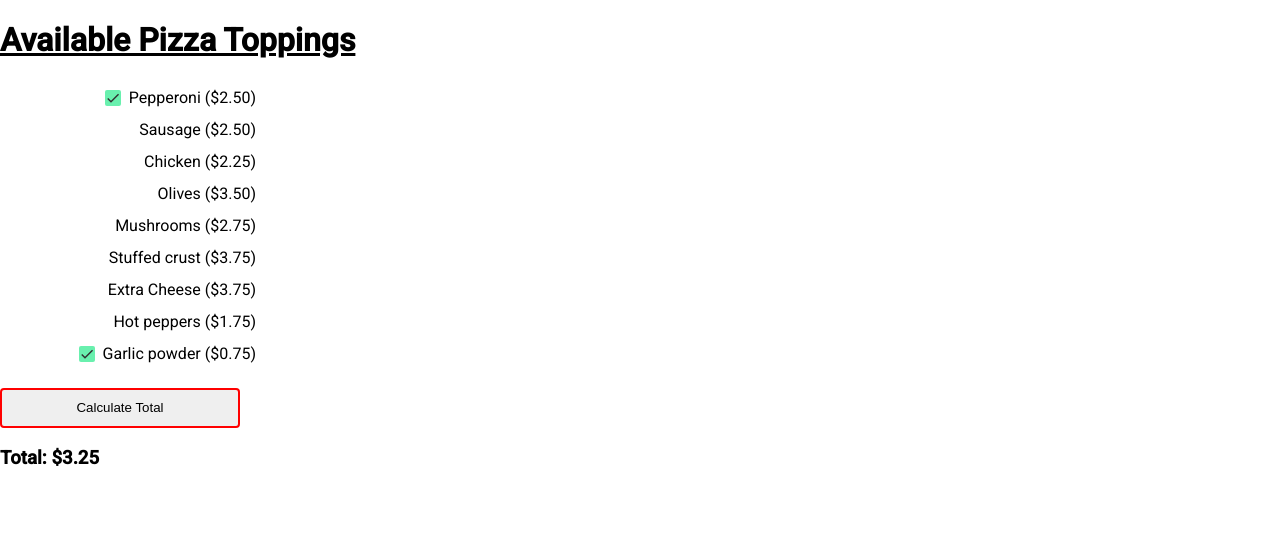
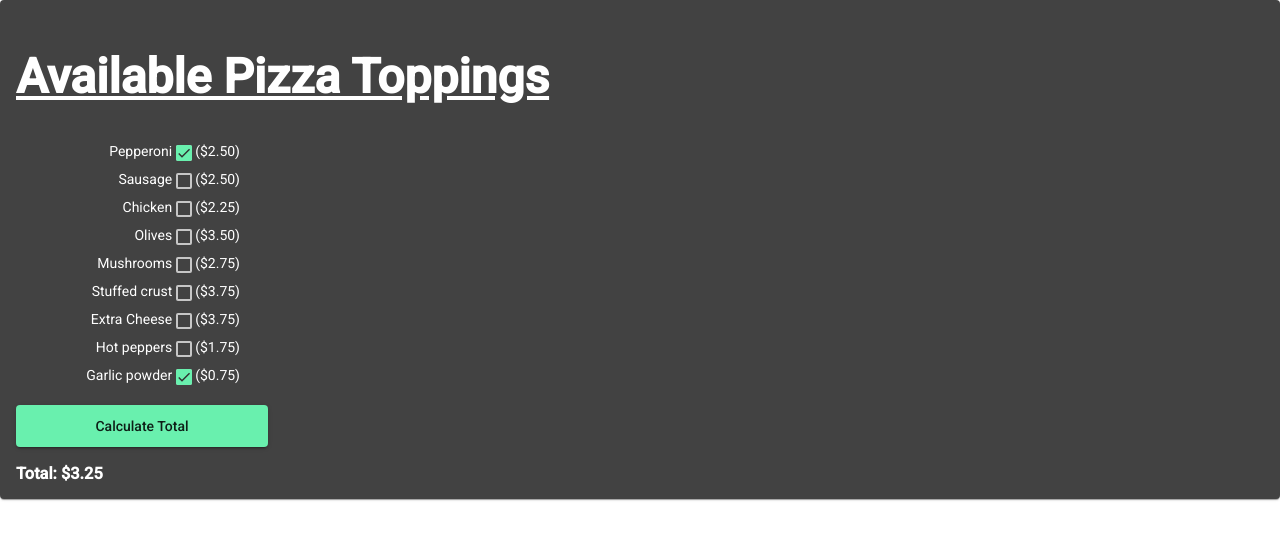
Before and after one commit to 2019-fall-jsf-th/components, an Angular app: page / in a window 1280 px wide. Shown: the top 540 px of the page. Built offline with nearby package versions, Linux system fonts and the light colour scheme.

Commit message:
Use material button, checkbox

```diff
--- a/src/app/app.module.ts
+++ b/src/app/app.module.ts
@@ -6,6 +6,8 @@ import { AppComponent } from './app.component';
 import { PizzaToppingComponent } from './pizza-topping/pizza-topping.component';
 import { BrowserAnimationsModule } from '@angular/platform-browser/animations';
 import { MatCheckboxModule } from '@angular/material/checkbox';
+import { MatCardModule } from '@angular/material/card';
+import { MatButtonModule } from '@angular/material/button';
 
 @NgModule({
   declarations: [
@@ -16,7 +18,9 @@ import { MatCheckboxModule } from '@angular/material/checkbox';
     BrowserModule,
     FormsModule,
     BrowserAnimationsModule,
-    MatCheckboxModule
+    MatCheckboxModule,
+    MatCardModule,
+    MatButtonModule
   ],
   providers: [],
   bootstrap: [AppComponent]
--- a/src/app/pizza-topping/pizza-topping.component.css
+++ b/src/app/pizza-topping/pizza-topping.component.css
@@ -19,6 +19,5 @@
 #pizzaComponentContainer button {
     width: 18em;
     height: 3em;
-    border: solid red 2px;
     border-radius: 4px;
 }
--- a/src/app/pizza-topping/pizza-topping.component.html
+++ b/src/app/pizza-topping/pizza-topping.component.html
@@ -1,30 +1,29 @@
 <div id="pizzaComponentContainer">
-    <h1>Available Pizza Toppings</h1>
+    <mat-card>
+        <mat-card-title>
+            <h1>Available Pizza Toppings</h1>
+        </mat-card-title>
+        <mat-card-content>
+
     <div id="toppingChoices"
         *ngFor='let pt of availablePizzaToppings'
     >
+        <label>
+        {{ pt.name }}
         <mat-checkbox
             [(ngModel)]="pt.checked"
         >
-            {{ pt.name }}
+        </mat-checkbox>
             ({{ pt.price | currency }})
-        </mat-checkbox>
-        <!--label>
-            {{ pt.name }}
-            <input
-                type="checkbox"
-                [(ngModel)]="pt.checked"
-            />
-            ({{ pt.price | currency }})
-        </label-->
+        </label>
     </div>
     <br>
-    <div>
-        <button
+        <button mat-raised-button color="accent"
             (click)='calculateTotal()'
         >
             Calculate Total
         </button>
         <h3>Total: {{ total | currency }}</h3>
-    </div>
+    </mat-card-content>
+    </mat-card>
 </div>
```
